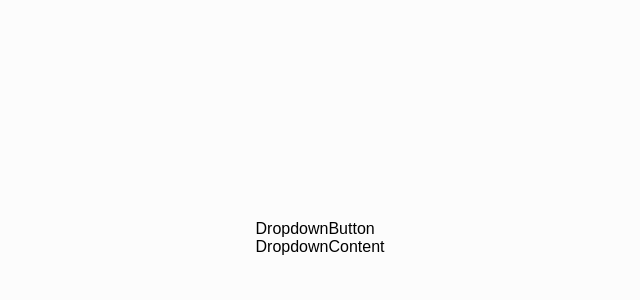
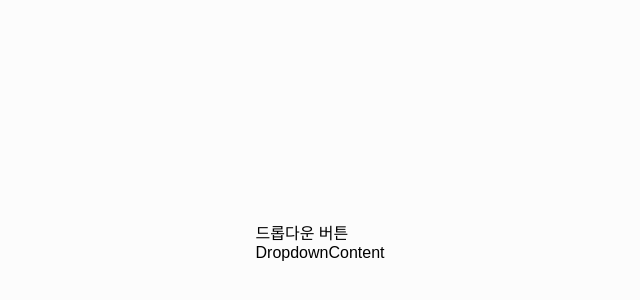
Before and after one commit to osparking/react-dropdown, a React (Vite) app: page / in a window 1280 px wide. Shown: the part 180-480 px from the top of the page, without its empty margins (320-960 px from the left). Built offline with nearby package versions, Linux system fonts and the light colour scheme.

Commit message:
make DrowdownButton reveal param inside

```diff
--- a/src/components/Dropdown/Dropdown.jsx
+++ b/src/components/Dropdown/Dropdown.jsx
@@ -2,7 +2,7 @@
 import DropdownButton from "../DropdownButton/DropdownButton";
 import DropdownContent from "../DropdownContent/DropdownContent";
 
-const Dropdown = (buttonText, content) => {
+const Dropdown = ({ buttonText, content }) => {
   return (
     <div>
       <DropdownButton>{buttonText}</DropdownButton>
--- a/src/components/DropdownButton/DropdownButton.jsx
+++ b/src/components/DropdownButton/DropdownButton.jsx
@@ -1,7 +1,7 @@
 import React from "react";
 
-const DropdownButton = () => {
-  return <div>DropdownButton</div>;
+const DropdownButton = ({children}) => {
+  return <div>{children}</div>;
 };
 
 export default DropdownButton;
```
